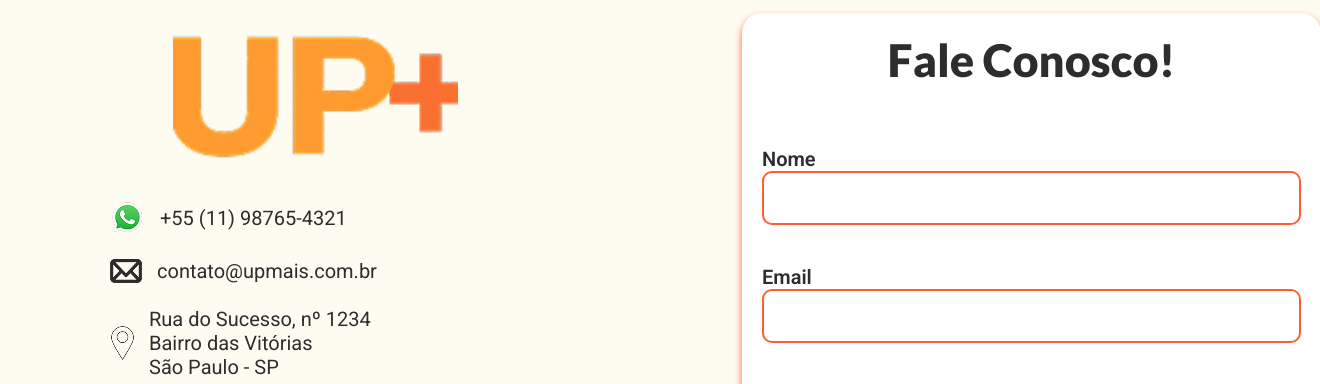
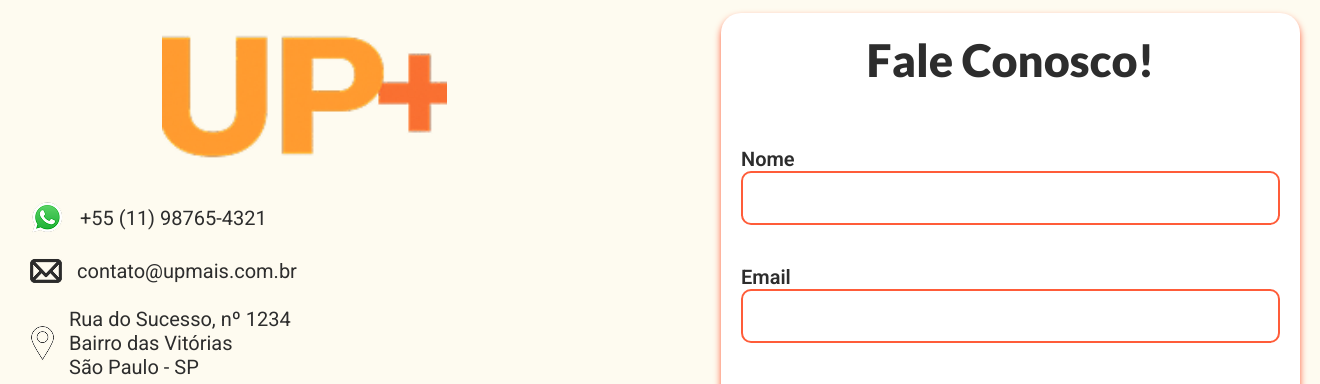
Before and after one commit to perobelliisa/UP, a Flask app: page / in a window 1320 px wide. Shown: the part 4357-4741 px from the top of the page. Run offline with Flask 3, Linux system fonts and the light colour scheme.

Commit message:
Update styles.css

```diff
--- a/static/css/styles.css
+++ b/static/css/styles.css
@@ -355,7 +355,7 @@ hr {
     width: 650px;
 }
 .contato {
-    margin-left: 90px;
+    margin-left:10px;
     display: flex;
     align-items: center;
     gap: 15px;
@@ -365,7 +365,7 @@ hr {
     font-weight: var(--regular);
 }
 .mapa iframe {
-    margin-left: 90px;
+    margin-left:10px;
     width: 500px;
     height: 300px;
     border: none;
```
